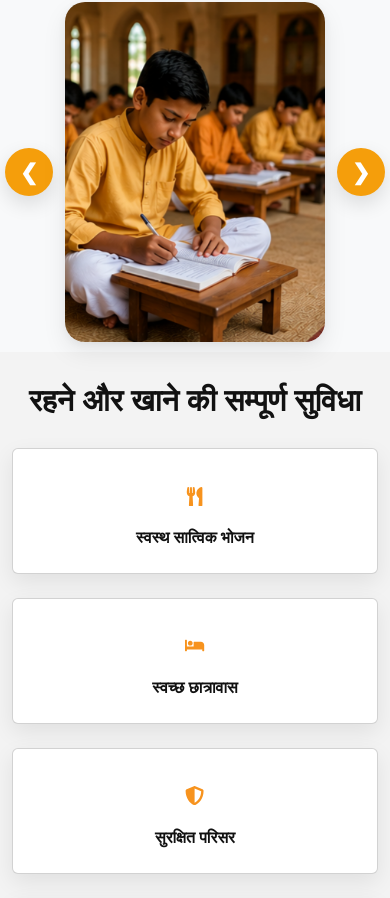
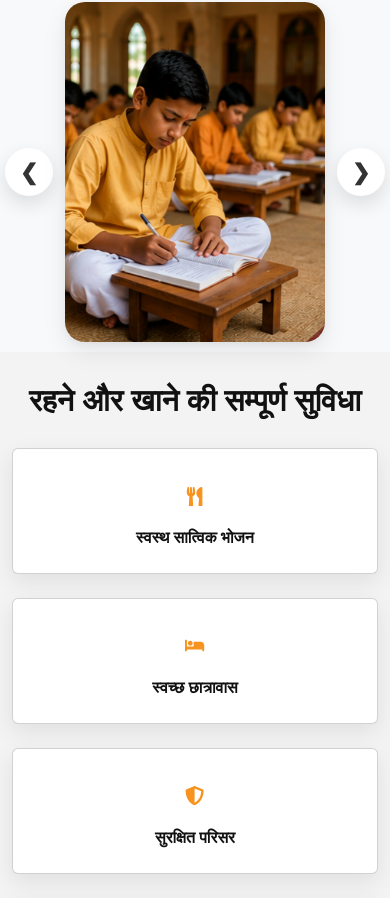
Before and after one commit to dipu4432/GURUKULAM, a React (Vite) app: page / in a window 390 px wide. Shown: the part 9257-10155 px from the top of the page. Built offline with nearby package versions, Linux system fonts and the light colour scheme.

Commit message:
carousel button color update

```diff
--- a/src/components/imageGallery.css
+++ b/src/components/imageGallery.css
@@ -181,8 +181,8 @@
 
     font-size: 22px;
 
-    background: #f59e0b;
-    color: white;
+    background: white;
+    color: #333;
   }
 
   .imageGallery-btn:hover {
```
